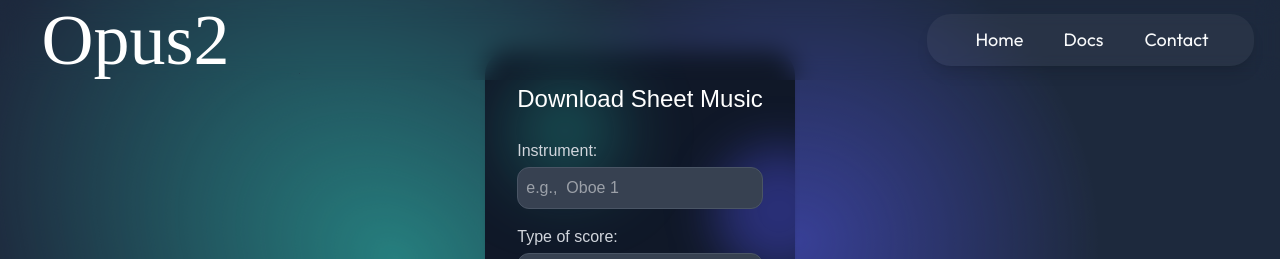
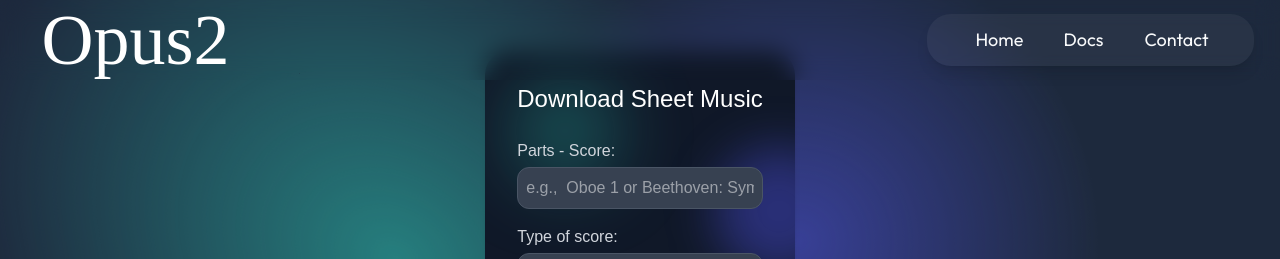
Before and after one commit to MusicalDev/Sheet-Music-Downloader, a Next.js app: page / in a window 1280 px wide. Shown: the top 259 px of the page. Built offline with nearby package versions, Linux system fonts and the light colour scheme; a web font is replaced by a local one.

Commit message:
final version sm corrections

```diff
--- a/app/components/SheetMusicDownloader.jsx
+++ b/app/components/SheetMusicDownloader.jsx
@@ -158,14 +158,14 @@ export default function SheetMusicDownloader() {
 
                     <form onSubmit={handleSubmit} className="font-ovo">
                         <div className="mb-4">
-                            <label className="block text-md font-medium text-gray-300" htmlFor="instrumento">Instrument:</label>
+                            <label className="block text-md font-medium text-gray-300" htmlFor="instrumento">Parts - Score:</label>
                             <input
                                 className="mt-1 p-2 w-full bg-gray-700 border border-gray-600 rounded-xl text-light focus:outline-none focus:ring-1 focus:ring-purple-600"
                                 type="text"
                                 name="instrumento"
                                 id="instrumento"
                                 value={formData.instrumento}
-                                placeholder="e.g.,  Oboe 1"
+                                placeholder="e.g.,  Oboe 1 or Beethoven: Symphony No. 5"
                                 onChange={handleChange}
                             />
                         </div>
```
